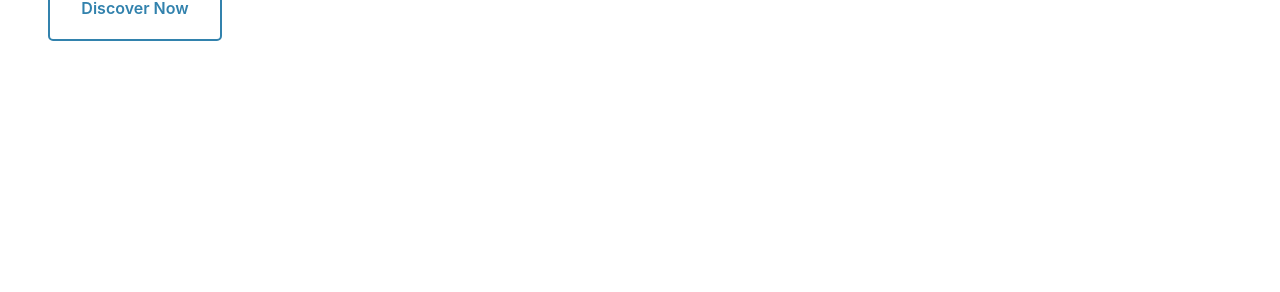
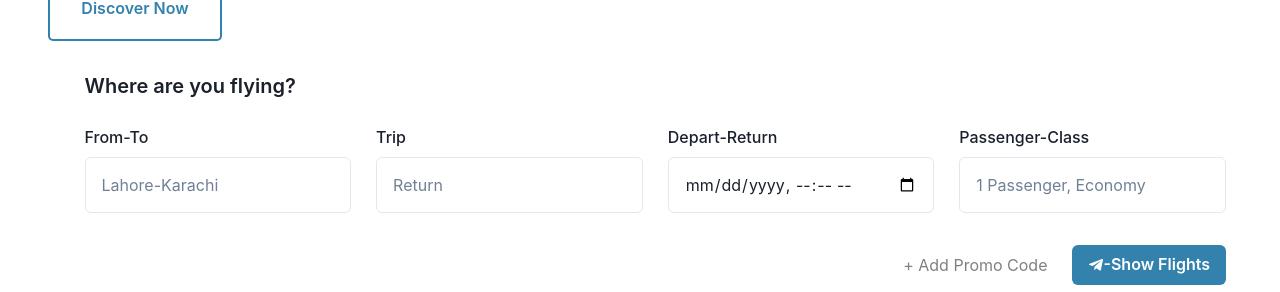
Before and after one commit to Nitesh-Samaniya/Agumentik-task, a React (Create React App) app in the folder frontend/: page / in a window 1280 px wide. Shown: the part 605-897 px from the top of the page. Before the commit the page ends 800 px from the top, so only its background shows below. Built offline with nearby package versions, Linux system fonts and the light colour scheme.

Commit message:
home page flying component done

```diff
--- /dev/null
+++ b/frontend/src/components/home/Flying.jsx
@@ -0,0 +1,57 @@
+import React from 'react'
+import { Box, Button, FormLabel, Hide, Input, Show, Text } from '@chakra-ui/react'
+import { FaTelegramPlane } from 'react-icons/fa';
+
+const Flying = () => {
+  return (
+    <Box pl={['10px','70px','70px','84.5px']} w={['410','629px','629px','1226px']} h={'224px'} p={["48px, 24px, 48px, 24px"]}>
+        <Hide below='500px'>
+            <Text fontSize={'20px'} fontWeight={600} mb={'24px'}>Where are you flying? </Text>
+        </Hide>
+        <Hide below='500px'>
+            <Box display={'flex'} justifyContent={'space-between'}>
+                <Box>
+                    <FormLabel>From-To</FormLabel>
+                    <Input w={['145px','145px','145px','266.67px']} h={'56px'} placeholder="Lahore-Karachi"/>
+                </Box>
+                <Box>
+                    <FormLabel>Trip</FormLabel>
+                    <Input w={['107px','107px','107px','266.67px']} h={'56px'} placeholder="Return"/>
+                </Box>
+                <Box>
+                    <FormLabel>Depart-Return</FormLabel>
+                    <Input w={['266.67px']} h={'56px'} type="datetime-local"/>
+                </Box>
+                <Box>
+                    <FormLabel>Passenger-Class</FormLabel>
+                    <Input w={['145px','145px','145px','266.67px']} h={'56px'} placeholder="1 Passenger, Economy"/>
+                </Box>
+            </Box>
+            <Box display={"flex"} gap={'24px'} flexDir={'row-reverse'} alignItems={'center'} mt={'32px'}>
+                <Button bg={'#3282AD'} color={'white'}><FaTelegramPlane />-Show Flights</Button>
+                <Text color={'gray'}>+ Add Promo Code</Text>
+            </Box>
+        </Hide>
+        <Show below='500px'>
+        <Box textAlign={'center'}>
+            <FormLabel>From-To</FormLabel>
+            <Input w={['300px']} h={'56px'} placeholder="Lahore-Karachi"/>
+            <Box display={'flex'} mt={5} mb={5}>
+                <Box>
+                    <FormLabel>Trip</FormLabel>
+                    <Input h={'56px'} placeholder="Return"/>
+                </Box>
+                <Box>
+                    <FormLabel>Depart-Return</FormLabel>
+                    <Input h={'56px'} type="datetime-local"/>
+                </Box>
+            </Box>
+            <Text mb={3} color={'gray'}>+ Add Promo Code</Text>
+            <Button bg={'#3282AD'} color={'white'}><FaTelegramPlane />-Show Flights</Button>
+        </Box>
+        </Show>
+    </Box>
+  )
+}
+
+export default Flying
--- a/frontend/src/components/home/Front.jsx
+++ b/frontend/src/components/home/Front.jsx
@@ -11,7 +11,7 @@ const Front = () => {
             <Box h={'243px'} mt={'48px'} lineHeight={['44px','44px','44px','89.6px']} fontWeight={700} fontSize={['32px','32px','32px','64px']}>
                 The Exotic <Text color={'#3282AD'}>Lakshadweep</Text> Islands
             </Box>
-            <Button mt={['-100px','-100px','-100px','80px']} color={'#3282AD'} bg={'transparent'} border="2px solid #3282AD" w={'174px'} h={'64px'} borderRadius={'5px'} p={'16px, 32px, 16px, 32px'} gap={'10px'}>Discover Now</Button>
+            <Button mt={['-100px','-100px','-100px','80px']} mb={'30px'} color={'#3282AD'} bg={'transparent'} border="2px solid #3282AD" w={'174px'} h={'64px'} borderRadius={'5px'} p={'16px, 32px, 16px, 32px'} gap={'10px'}>Discover Now</Button>
         </Box>
 
         <Hide below='900px'>
--- a/frontend/src/components/home/Home.jsx
+++ b/frontend/src/components/home/Home.jsx
@@ -1,11 +1,13 @@
 import React from 'react'
 import { Box } from '@chakra-ui/react'
 import Front from './Front'
+import Flying from './Flying'
 
 const Home = () => {
   return (
     <Box>
         <Front />
+        <Flying />
     </Box>
   )
 }
```
